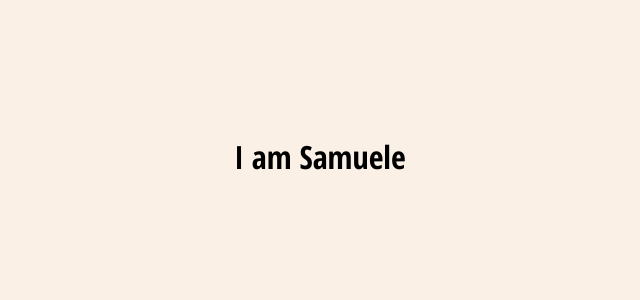
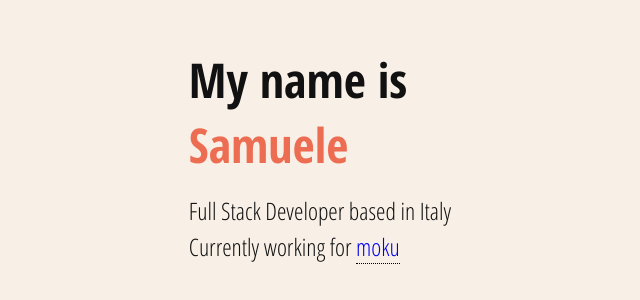
Before and after one commit to szanella/samuelezanella.dev, a React (Create React App) app: page / in a window 1280 px wide. Shown: the part 244-544 px from the top of the page, without its empty margins (320-960 px from the left). Built offline with nearby package versions, Linux system fonts and the light colour scheme.

Commit message:
Add contacts, improve intro, add styling

```diff
--- a/src/App.js
+++ b/src/App.js
@@ -9,7 +9,8 @@ class App extends React.Component {
       'intro',
       'backend',
       'frontend',
-      'ai'
+      'ai',
+      'contacts'
     ];
 
     this.nShards = 11;
@@ -42,10 +43,19 @@ class App extends React.Component {
     });
   }
 
+  setHeight() {
+    const vh = window.innerHeight * 0.01;
+    document.documentElement.style.setProperty('--vh', `${vh}px`);
+  }
+
   componentDidMount() {
-    const vh = window.innerHeight * 0.01;
+    this.setHeight();
+    window.addEventListener('resize', this.setHeight);
 
-    document.documentElement.style.setProperty('--vh', `${vh}px`);
+  }
+
+  componentWillUnmount() {
+    window.removeEventListener('resize', this.setHeight);
   }
 
   render() {
@@ -54,10 +64,14 @@ class App extends React.Component {
     return (
       <div className={`app ${this.state.containerState}`}>
         <div className='intro-text'>
-          <h1>I am Samuele</h1>
+          <h1>My name is</h1>
+          <h1 className='name'>Samuele</h1>
+
+          <p>Full Stack Developer based in Italy</p>
+          <p>Currently working for <a target='_blank'  href='https://moku.io'>moku</a></p>
         </div>
 
-        <div className='intro-shards-container'>
+        {/*<div className='intro-shards-container'>
           {
             // Generate nShards shards
             [...Array(this.nShards)].map((_, i) => (
@@ -66,7 +80,7 @@ class App extends React.Component {
               </div>
             ))
           }
-        </div>
+        </div>*/}
 
         <div className='shards-container'
              tabIndex={1}
@@ -82,9 +96,15 @@ class App extends React.Component {
           }
         </div>
         <div className='caption'>
-          <h2 className={ containerState === 'backend' ? 'up' : 'down' }>I do Backend</h2>
-          <h2 className={ containerState === 'frontend' ? 'up' : 'down' }>I do Frontend</h2>
-          <h2 className={ containerState === 'ai' ? 'up' : 'down' }>I do Artificial Intelligence</h2>
+          <h2 className={ containerState === 'backend' ? 'up' : 'down' }>I do <span className='accent'>Backend</span></h2>
+          <h2 className={ containerState === 'frontend' ? 'up' : 'down' }>I do <span className='accent'>Frontend</span></h2>
+          <h2 className={ containerState === 'ai' ? 'up' : 'down' }>I do <span className='accent'>Artificial Intelligence</span></h2>
+        </div>
+
+        <div className='contacts'>
+          <p>Find me here:</p>
+          <p><a target='_blank' href='https://www.linkedin.com/in/samuele-zanella/'>LinkedIn</a></p>
+          <p><a target='_blank' href='https://github.com/szanella'>GitHub</a></p>
         </div>
       </div>
     )
--- a/src/App.scss
+++ b/src/App.scss
@@ -1,6 +1,42 @@
+@import 'colours';
+
 $aspect-ratio: 1/2;
 $transition-stagger: 0.025s;
 $transition-duration: 0.5s;
+$intro-transition-duration: 0.5s;
+
+:root {
+  --full-height: calc(var(--vh, 1vh) * 100);
+}
+
+@mixin shards-disappeared {
+  .shards-container {
+    .shard-wrap {
+      &:nth-child(1) .shard,
+      &:nth-child(2) .shard,
+      &:nth-child(6) .shard,
+      &:nth-child(11) .shard {
+        background-color: rgb(0, 0, 0);
+        clip-path: polygon(50% 50%, 50% 50%, 50% 50%, 50% 50%);
+      }
+
+      &:nth-child(3) .shard,
+      &:nth-child(4) .shard,
+      &:nth-child(5) .shard,
+      &:nth-child(8) .shard,
+      &:nth-child(9) .shard,
+      &:nth-child(10) .shard {
+        background-color: rgb(0, 0, 0);
+        clip-path: circle(0% at 50% 50%);
+      }
+
+      &:nth-child(7) .shard {
+        background-color: rgb(0, 0, 0);
+        clip-path: polygon(50% 50%, 50% 50%, 50% 50%);
+      }
+    }
+  }
+}
 
 // Window
 $window-width: 85%;
@@ -75,7 +111,6 @@ $logo-width: 4%;
     clip-path: circle(4% at $coords);
   }
 }
-
 @mixin synapse($from, $to) {
   z-index: 0;
 
@@ -95,7 +130,7 @@ $logo-width: 4%;
   display: flex;
   flex-direction: column;
   height: 100vh;
-  height: calc(var(--vh, 1vh) * 100);
+  height: var(--full-height);
   justify-content: center;
   position: relative;
   transition: background-color $transition-duration ease-in;
@@ -103,11 +138,11 @@ $logo-width: 4%;
 
   .shards-container {
     height: calc(100vw * #{$aspect-ratio});
-    max-height: calc(var(--vh, 1vh) * 100);
+    max-height: var(--full-height);
     max-width: 100vw;
     outline: none;
     position: absolute;
-    width: calc(calc(var(--vh, 1vh) * 100) / #{$aspect-ratio});
+    width: calc(var(--full-height) / #{$aspect-ratio});
 
     .shard-wrap {
       background-color: transparent;
@@ -130,46 +165,28 @@ $logo-width: 4%;
     }
   }
 
-  .intro-text {
+  .intro-text, .contacts {
     opacity: 0;
-    transition: opacity $transition-duration ease-in;
+    position: absolute;
+    transition: opacity $intro-transition-duration ease-in;
+  }
+
+  .intro-text .name {
+    color: $tomato;
+    margin-bottom: 2vh;
   }
 
   &.intro {
-    background-color: linen;
+    @include shards-disappeared;
+    background-color: $linen;
     .intro-text {
       opacity: 1;
-    }
-    .shards-container {
-      .shard-wrap {
-        &:nth-child(1) .shard,
-        &:nth-child(2) .shard,
-        &:nth-child(6) .shard,
-        &:nth-child(11) .shard {
-          background-color: rgb(0, 0, 0);
-          clip-path: polygon(50% 50%, 50% 50%, 50% 50%, 50% 50%);
-        }
-
-        &:nth-child(3) .shard,
-        &:nth-child(4) .shard,
-        &:nth-child(5) .shard,
-        &:nth-child(8) .shard,
-        &:nth-child(9) .shard,
-        &:nth-child(10) .shard {
-          background-color: rgb(0, 0, 0);
-          clip-path: circle(0% at 50% 50%);
-        }
-
-        &:nth-child(7) .shard {
-          background-color: rgb(0, 0, 0);
-          clip-path: polygon(50% 50%, 50% 50%, 50% 50%);
-        }
-      }
+      z-index: 5;
     }
   }
 
   &.backend {
-    background-color: khaki;
+    background-color: $gorse;
 
     .shard-wrap {
       &:nth-child(1) .shard {
@@ -241,7 +258,7 @@ $logo-width: 4%;
   }
 
   &.frontend {
-    background-color: bisque;
+    background-color: $off-yellow;
 
     .shard-wrap {
       &:nth-child(1) .shard {
@@ -314,7 +331,7 @@ $logo-width: 4%;
   }
 
   &.ai {
-    background-color: aliceblue;
+    background-color: $ghost-white;
 
     .shard-wrap {
       // I3 -> H2 -> O1
@@ -377,7 +394,6 @@ $logo-width: 4%;
     }
   }
 
-
   .caption {
     align-items: center;
     bottom: 0;
@@ -388,7 +404,6 @@ $logo-width: 4%;
     width: 100vw;
 
     h2 {
-      margin: 0;
       position: absolute;
       text-align: center;
       transition: all #{$transition-duration / 2} ease-out;
@@ -408,6 +423,15 @@ $logo-width: 4%;
       h2 {
         margin-top: 100%;
       }
+    }
+  }
+
+  &.contacts {
+    @include shards-disappeared;
+    background-color: $isabelline;
+    .contacts {
+      opacity: 1;
+      z-index: 5;
     }
   }
 }
--- /dev/null
+++ b/src/colours.scss
@@ -0,0 +1,6 @@
+$tomato: #ED6D52;
+$linen: #F8F0E7;
+$isabelline: #EBEBEB;
+$gorse: #F9E784;
+$ghost-white: #FBFBFF;
+$off-yellow: #FAF3DD;
--- a/src/index.scss
+++ b/src/index.scss
@@ -1,4 +1,7 @@
+@import 'colours';
+
 body {
+  color: #111111;
   margin: 0;
   padding: 0;
   font-family: -apple-system, BlinkMacSystemFont, "Segoe UI", "Roboto", "Oxygen",
@@ -13,3 +16,37 @@ code {
   font-family: source-code-pro, Menlo, Monaco, Consolas, "Courier New",
     monospace;
 }
+
+h1, h2, p {
+  margin: 0;
+}
+
+h1 {
+  font-size: 6vh;
+}
+
+h2 {
+  font-size: 4vh;
+}
+
+p {
+  font-size: 3vh;
+  line-height: 1.5;
+}
+
+a {
+  border-bottom: 1px dotted black;
+  text-decoration: none;
+
+  &:visited, &:active {
+    color: inherit;
+  }
+  &:hover {
+    border-bottom-color: $tomato;
+    color: $tomato;
+  }
+}
+
+span.accent {
+  color: $tomato;
+}
```
